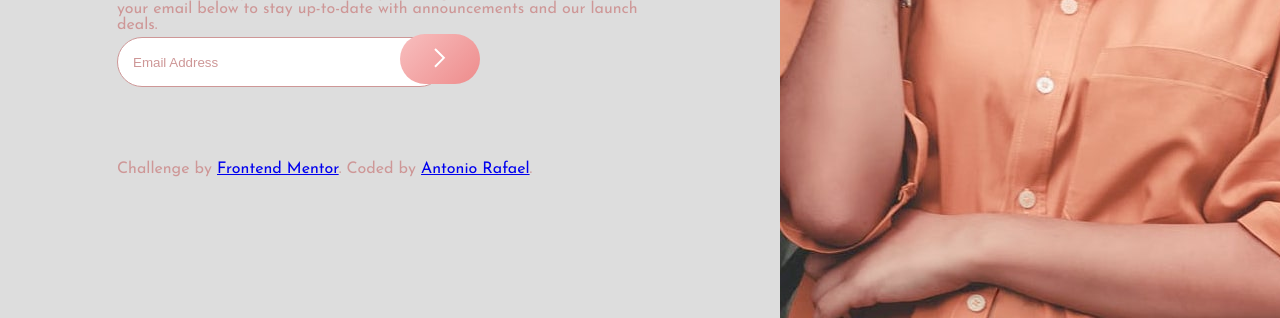
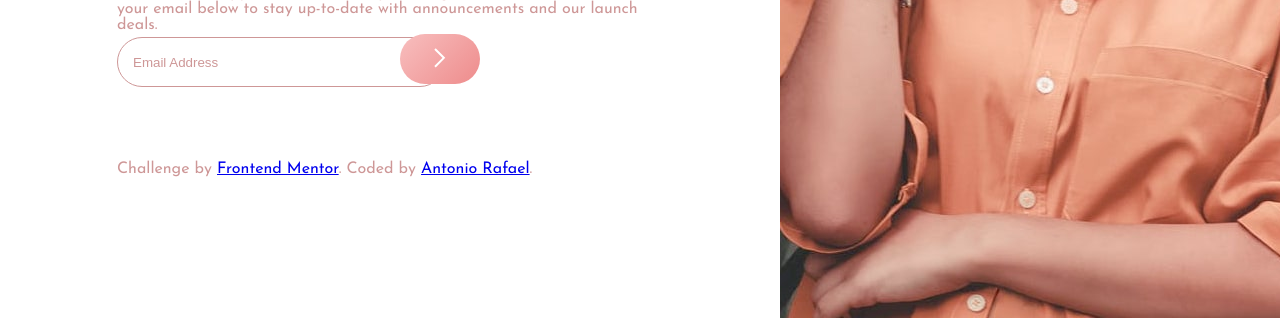
Before and after one commit to RafaelAF/base-apparel-coming-soon-master, a website: page index.html in a window 1280 px wide. Shown: the part 482-800 px from the top of the page. Drawn offline with Linux system fonts and the light colour scheme.

Commit message:
a simple modifying

```diff
--- a/style.css
+++ b/style.css
@@ -26,7 +26,7 @@
     padding: 0 15%;
     position: relative;
     font-family: 'Josefin Sans', sans-serif;
-    background-color: #ddd;
+    background-color: #fff;
 }
 
 .main h1{
```
